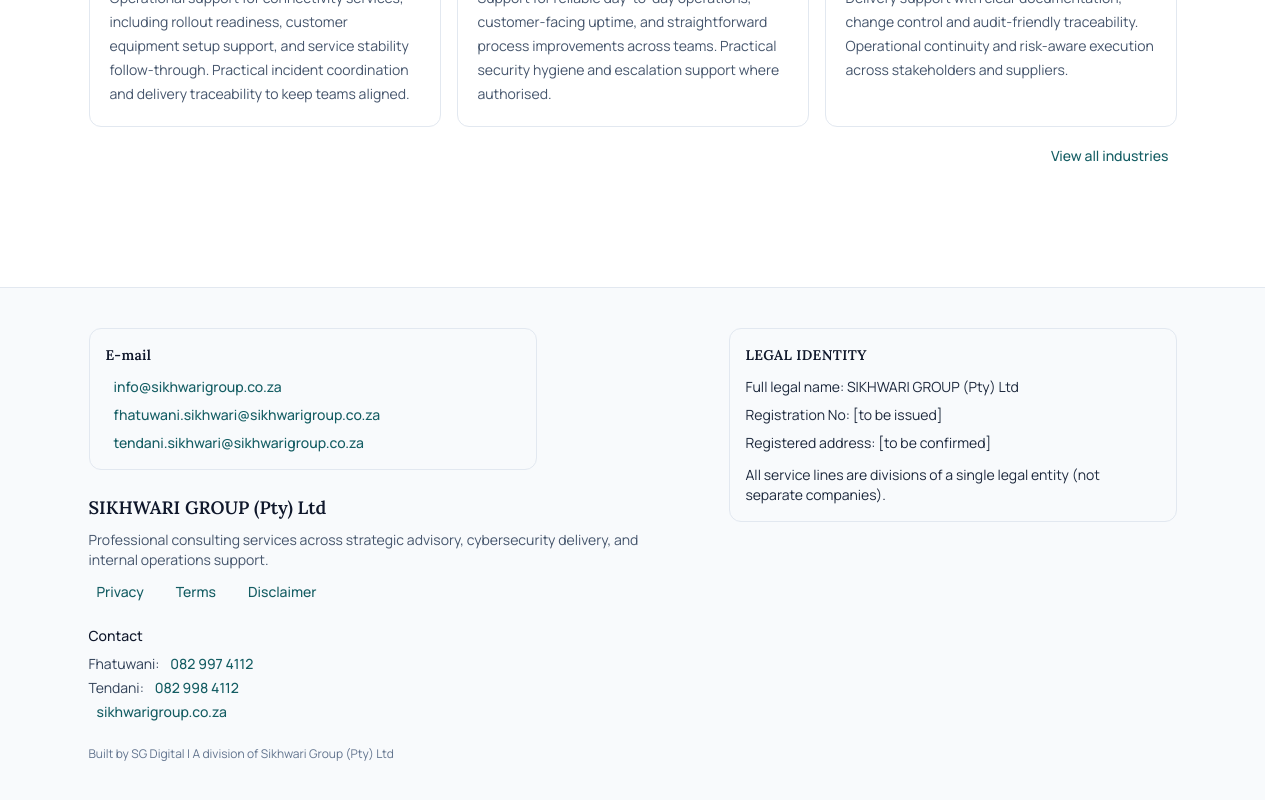
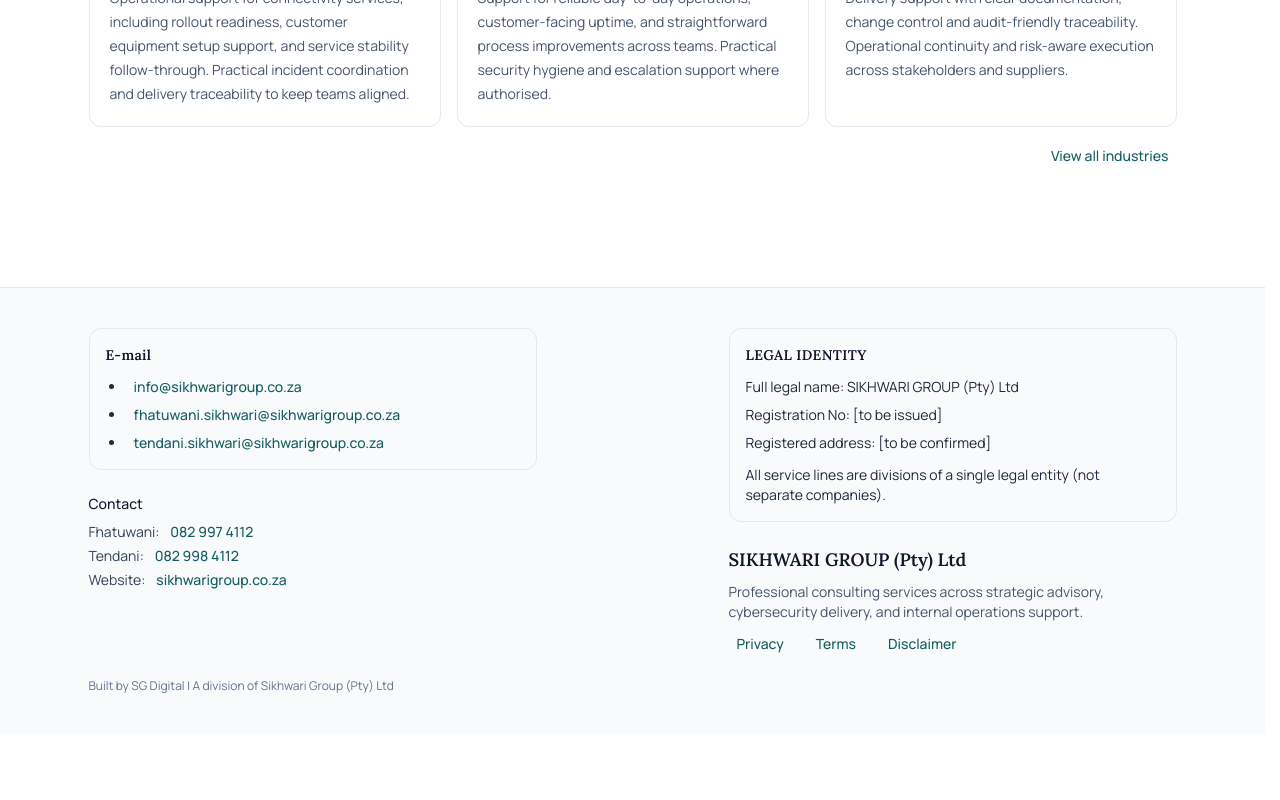
Before and after one commit to Fhatu12/SikhwariG, a Next.js app: page / in a window 1280 px wide. Shown: the part 1107-1907 px from the top of the page. After the commit the page ends 1841 px from the top, so only its background shows below. Built offline with nearby package versions, Linux system fonts and the light colour scheme; no server answers; the database is empty.

Commit message:
feat(site): refine footer content layout and contact labels
Move company tagline and legal links under Legal identity; bullet E-mail list; add Website label with domain link in Contact.

```diff
--- a/components/layout/site-footer.tsx
+++ b/components/layout/site-footer.tsx
@@ -20,7 +20,7 @@
               aria-label="E-mail"
             >
               <h3 className="text-sm font-semibold tracking-wide text-slate-900">E-mail</h3>
-              <ul className="mt-3 space-y-2">
+              <ul className="mt-3 list-disc space-y-2 pl-5 text-slate-800">
                 {contactEmails.map((email) => (
                   <li key={email}>
                     <a
@@ -33,6 +33,34 @@
                 ))}
               </ul>
             </section>
+            <div className="space-y-2 text-sm text-slate-700">
+              <p className="font-medium text-slate-900">Contact</p>
+              <ul className="space-y-1">
+                {contactPhones.map((phone) => (
+                  <li key={phone.tel}>
+                    {phone.label}:{" "}
+                    <a
+                      className="text-link text-link-subtle focus-ring font-medium"
+                      href={`tel:${phone.tel}`}
+                    >
+                      {phone.number}
+                    </a>
+                  </li>
+                ))}
+                <li>
+                  Website:{" "}
+                  <a
+                    className="text-link text-link-subtle focus-ring font-medium"
+                    href={`https://${contactWebsite}`}
+                  >
+                    {contactWebsite}
+                  </a>
+                </li>
+              </ul>
+            </div>
+          </div>
+          <div className="flex max-w-md flex-col gap-6">
+            <LegalIdentityBlock className="w-full" />
             <div className="space-y-2">
               <p className="font-serif text-lg font-semibold text-slate-900">
                 SIKHWARI GROUP (Pty) Ltd
@@ -54,32 +82,7 @@
                 ))}
               </ul>
             </div>
-            <div className="space-y-2 text-sm text-slate-700">
-              <p className="font-medium text-slate-900">Contact</p>
-              <ul className="space-y-1">
-                {contactPhones.map((phone) => (
-                  <li key={phone.tel}>
-                    {phone.label}:{" "}
-                    <a
-                      className="text-link text-link-subtle focus-ring font-medium"
-                      href={`tel:${phone.tel}`}
-                    >
-                      {phone.number}
-                    </a>
-                  </li>
-                ))}
-                <li>
-                  <a
-                    className="text-link text-link-subtle focus-ring font-medium"
-                    href={`https://${contactWebsite}`}
-                  >
-                    {contactWebsite}
-                  </a>
-                </li>
-              </ul>
-            </div>
           </div>
-          <LegalIdentityBlock className="max-w-md" />
         </div>
         <p className="mt-6 text-xs text-slate-500">
           Built by SG Digital | A division of Sikhwari Group (Pty) Ltd
```
